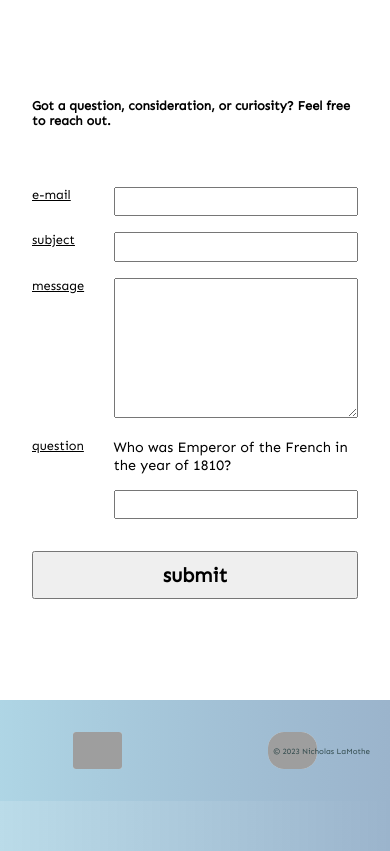
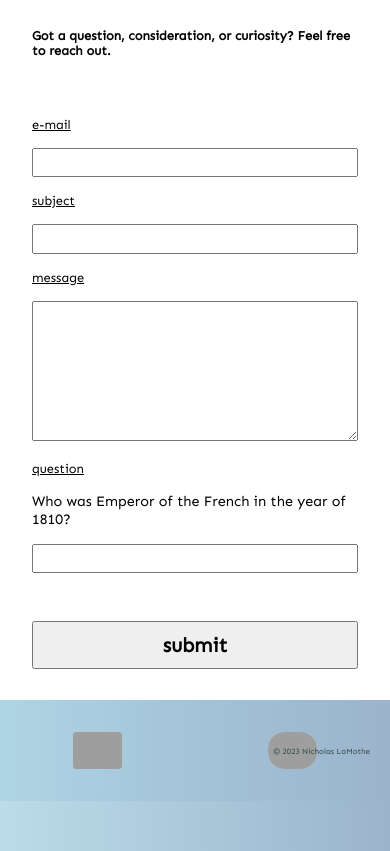
Before and after one commit to nlamo/personal-website, a PHP site: page /contact.php in a window 390 px wide. Shown: the part 225-1076 px from the top of the page. Run offline with PHP 8.4, Linux system fonts and the light colour scheme; grey boxes are pictures that could not be loaded.

Commit message:
more stuff

```diff
--- a/contact.php
+++ b/contact.php
@@ -71,9 +71,10 @@
                      <span style="font-size: .9rem;">
                         <?php echo $randomQuestion; ?>
                      </span>
+                     <input type="text" name="answer"><br>
                   </label>
 
-                  <input type="text" name="answer"><br>
+
                </div>
             </div>
 
--- a/css-scss/base/main.scss
+++ b/css-scss/base/main.scss
@@ -343,6 +343,7 @@ section {
    flex-direction: column;
    justify-content: center;
    margin: 2rem;
+   min-width: 33vw;
 
    .opener {
       margin-bottom: 2.5rem;
@@ -351,22 +352,27 @@ section {
    .form-inner {
       display: flex;
       flex-direction: row;
+      gap: 5rem;
 
       .name {
          flex-basis: 25%;
+         flex-shrink: 0;
          text-transform: full-width;
       }
 
       .content {
          flex-basis: 75%;
+         flex-grow: 1
       }
 
       .question {
+         display: block;
+
          span {
-            display: inline-block;
+            display: block;
+            height: auto;
             margin-bottom: 1rem;
          }
-
       }
    }
 
--- a/css-scss/base/media-queries.scss
+++ b/css-scss/base/media-queries.scss
@@ -124,6 +124,7 @@
 
       .form-inner {
          flex-direction: column;
+         gap: unset;
       }
    }
 
@@ -239,6 +240,11 @@
       button {
          font-size: 0.8rem;
       }
+
+      .form-inner {
+         flex-direction: column;
+         gap: unset;
+      }
    }
 
    .footer-container {
--- a/css/styles.css
+++ b/css/styles.css
@@ -299,6 +299,7 @@ section {
   flex-direction: column;
   justify-content: center;
   margin: 2rem;
+  min-width: 33vw;
 }
 .form-container .opener {
   margin-bottom: 2.5rem;
@@ -306,16 +307,23 @@ section {
 .form-container .form-inner {
   display: flex;
   flex-direction: row;
+  gap: 5rem;
 }
 .form-container .form-inner .name {
   flex-basis: 25%;
+  flex-shrink: 0;
   text-transform: full-width;
 }
 .form-container .form-inner .content {
   flex-basis: 75%;
+  flex-grow: 1;
+}
+.form-container .form-inner .question {
+  display: block;
 }
 .form-container .form-inner .question span {
-  display: inline-block;
+  display: block;
+  height: auto;
   margin-bottom: 1rem;
 }
 .form-container form {
@@ -549,6 +557,7 @@ section {
   }
   .form-container .form-inner {
     flex-direction: column;
+    gap: unset;
   }
   .copyright-overlay {
     font-size: 0.5rem;
@@ -639,6 +648,10 @@ section {
   .form-container button {
     font-size: 0.8rem;
   }
+  .form-container .form-inner {
+    flex-direction: column;
+    gap: unset;
+  }
   .footer-container {
     flex-shrink: 1;
     margin-bottom: 50px;
```
Also changed, not shown: 1 other file.
